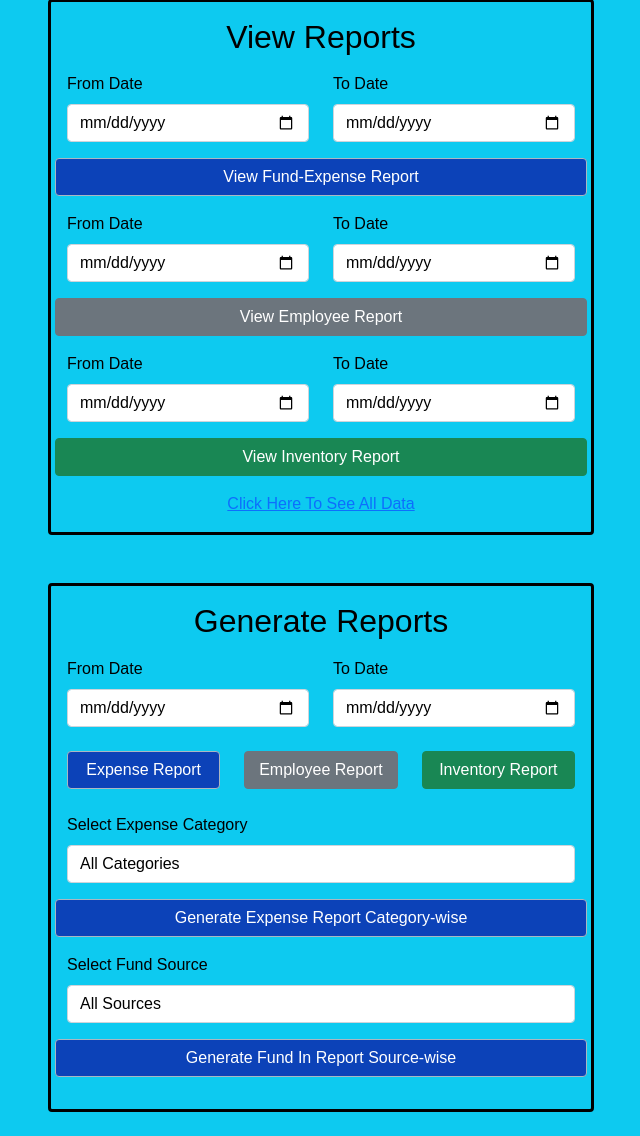
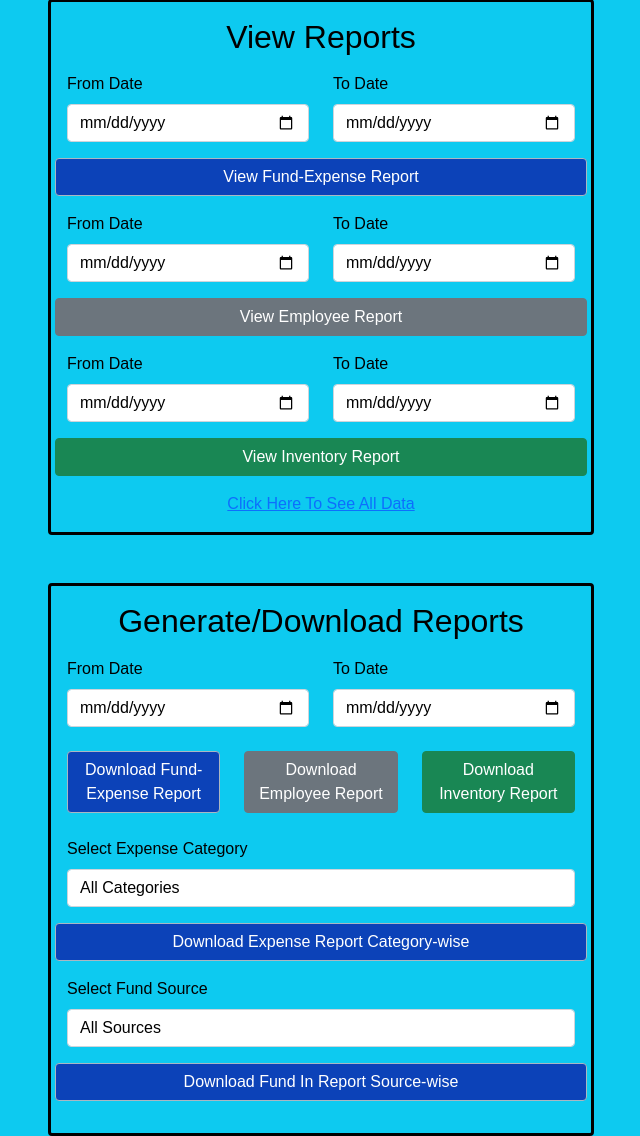
Before and after one commit to nag2mani/SuryaShaktiEngineeringWorks, a Django app: page /report/ in a window 1280 px wide. Shown: the part 49-1185 px from the top of the page, without its empty margins (319-959 px from the left). Before the commit the page ends 1161 px from the top, so only its background shows below. Run offline with Django 5.2, Linux system fonts and the light colour scheme; some libraries are stand-ins or nearby versions.

Commit message:
renamed fund expanse report

```diff
--- a/SSEW/home/templates/report.html
+++ b/SSEW/home/templates/report.html
@@ -87,7 +87,7 @@
             <div class="col-md-6">
                 <div class="card">
                     <div class="card-body">
-                        <h2 class="card-title text-center mb-3">Generate Reports</h2>
+                        <h2 class="card-title text-center mb-3">Generate/Download Reports</h2>
                         <form method="get" action="{% url 'generate_report' %}">
                             <div class="row mb-3">
                                 <div class="col-md-6">
@@ -102,15 +102,15 @@
                             <div class="row mb-3">
                                 <div class="col-md-4 my-2">
                                     <button type="submit" name="report_type" value="fund_expense_xlsx"
-                                        class="btn btn-primary w-100">Expense Report</button>
+                                        class="btn btn-primary w-100">Download Fund-Expense Report</button>
                                 </div>
                                 <div class="col-md-4 my-2">
                                     <button type="submit" name="report_type" value="employee_xlsx"
-                                        class="btn btn-secondary w-100">Employee Report</button>
+                                        class="btn btn-secondary w-100">Download Employee Report</button>
                                 </div>
                                 <div class="col-md-4 my-2">
                                     <button type="submit" name="report_type" value="inventory_xlsx"
-                                        class="btn btn-success w-100">Inventory Report</button>
+                                        class="btn btn-success w-100">Download Inventory Report</button>
                                 </div>
                             </div>
                             <div class="row mb-3">
@@ -126,7 +126,7 @@
                             </div>
                             <div class="row mb-3">
                                 <button type="submit" name="report_type" value="expense_category_wise_report_xlsx"
-                                    class="btn btn-primary w-100">Generate Expense Report Category-wise</button>
+                                    class="btn btn-primary w-100">Download Expense Report Category-wise</button>
                             </div>
                             <div class="row mb-3">
                                 <div class="col-md-12">
@@ -141,7 +141,7 @@
                             </div>
                             <div class="row mb-3">
                                 <button type="submit" name="report_type" value="fundin_source_wise_report_xlsx"
-                                    class="btn btn-primary w-100">Generate Fund In Report Source-wise</button>
+                                    class="btn btn-primary w-100">Download Fund In Report Source-wise</button>
                             </div>
                         </form>
                     </div>
```
Also changed, not shown: SSEW/db.sqlite3.
